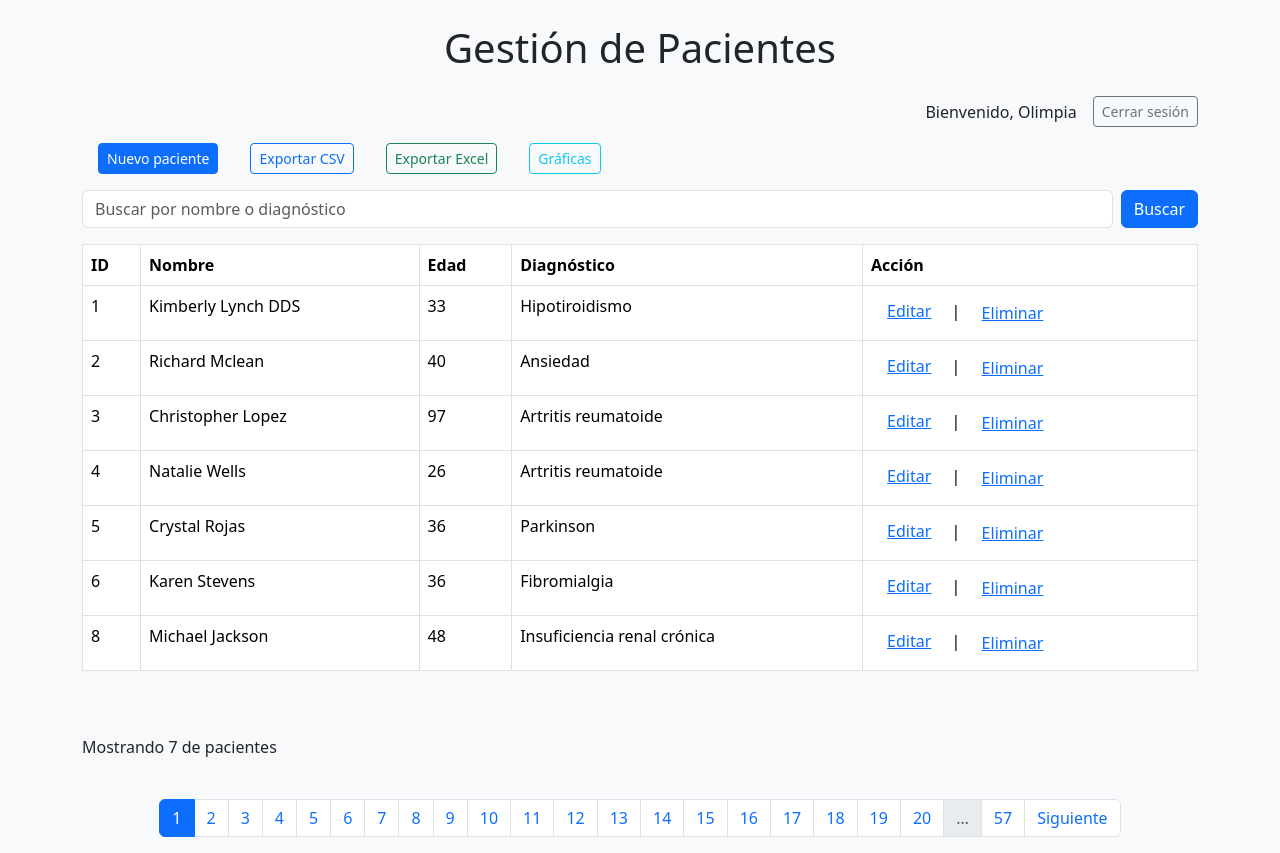
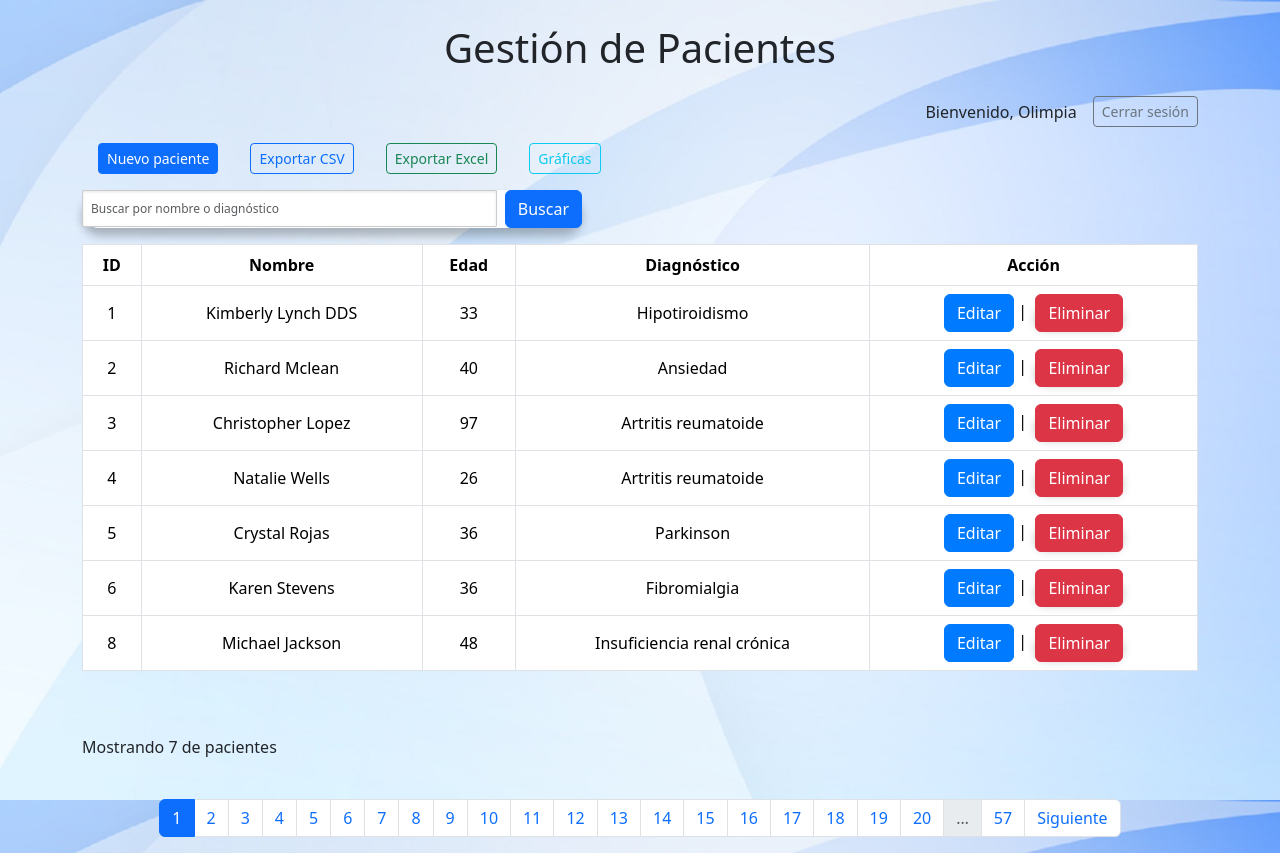
Before and after one commit to Olimpiamachado/proyecto_final, a Flask app: page / in a window 1280 px wide. Run offline with Flask 3, Linux system fonts and the light colour scheme; a user stored in the database is signed in; data comes from the database, SQL or seed files in the repository.

Commit message:
Perosnalización jueves 24

```diff
--- a/templates/base.html
+++ b/templates/base.html
@@ -7,7 +7,9 @@
     <title>{% block title %}Gestion de Pacientes{% endblock %}</title>
 
     <!-- Estilos Bootstrap -->
+    <link rel="stylesheet" href="{{url_for('static', filename='css/style.css')}}">
     <link href="https://cdn.jsdelivr.net/npm/bootstrap@5.3.5/dist/css/bootstrap.min.css" rel="stylesheet" integrity="sha384-SgOJa3DmI69IUzQ2PVdRZhwQ+dy64/BUtbMJw1MZ8t5HZApcHrRKUc4W0kG879m7" crossorigin="anonymous">
+    <link href="https://cdn.jsdelivr.net/npm/bootstrap-icons@1.10.5/font/bootstrap-icons.css" rel="stylesheet">
 </head>
 
 <body class="bg-light">
--- a/templates/index.html
+++ b/templates/index.html
@@ -49,11 +49,11 @@
             <td>{{ paciente[1] }}</td>
             <td>{{ paciente[2] }}</td>
             <td>{{ paciente[3] }}</td>
-            <td><a href="{{ url_for('editar_paciente', id=paciente[0]) }}" class="m-3">Editar</a>&nbsp;|&nbsp;
+            <td><a href="{{ url_for('editar_paciente', id=paciente[0]) }}" class="btn btn-editar">Editar</a>&nbsp;|&nbsp;
                 <form action="{{ url_for('eliminar_paciente', id=paciente[0]) }}" method="post" style="display:inline;"
                     onsubmit="return confirm('¿Estás seguro de que deseas eliminar este paciente?');">
 
-                    <button type="submit" class="btn btn-link">Eliminar</button>
+                    <button type="submit" class="btn btn-eliminar">Eliminar</button>
                 </form>
             </td>
         </tr>
```
Also changed, not shown: templates/graficas.html (+4 -3 lines), static/css/Light-blue-wallpaper-hd-quality.jpg (added).
